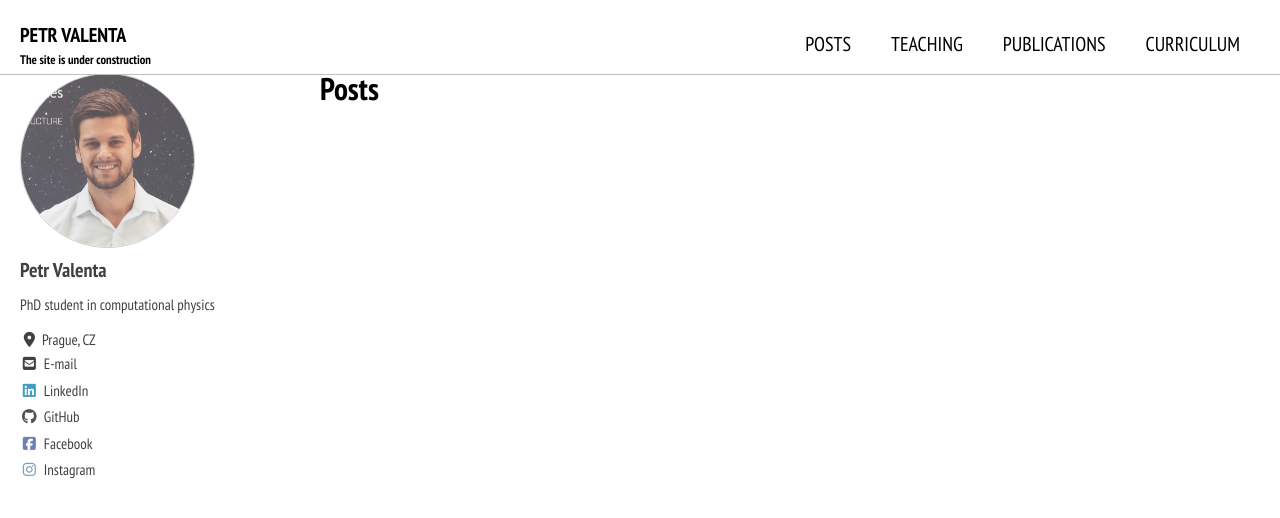
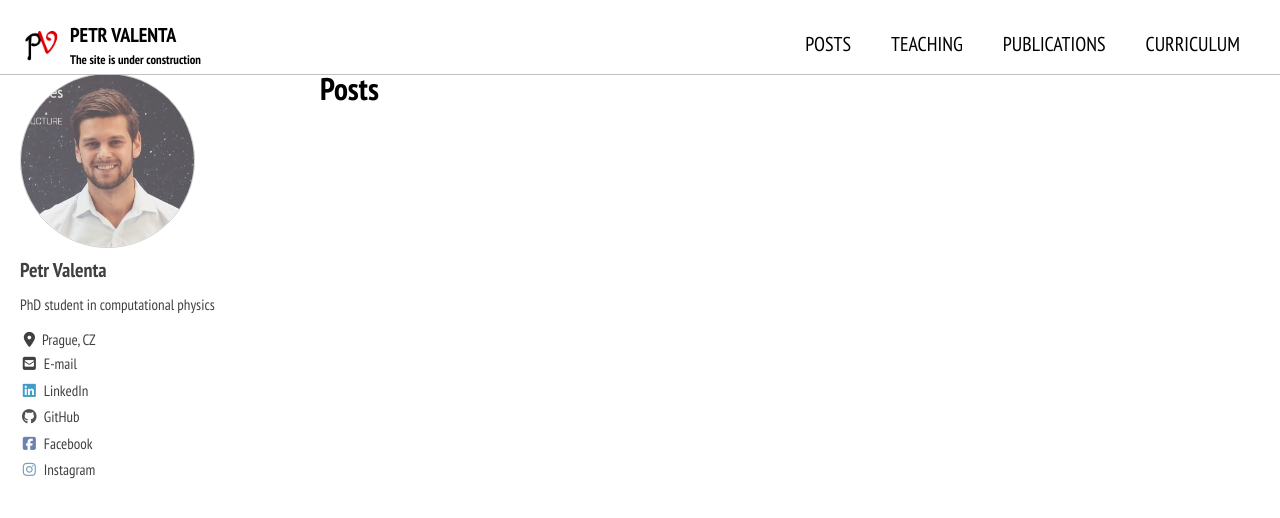
Before and after one commit to valenpe7/petrvalenta.eu, a Jekyll site: the page built from posts.html, in a window 1280 px wide and 900 px high. Shown: the top 518 px of the window. Built offline with Jekyll 4.4.1, drawn with Linux system fonts in a browser that asks for light colours; cached includes are drawn as plain includes; nearby versions of some CDN libraries.

Commit message:
added logo and favicon

```diff
--- a/_config.yml
+++ b/_config.yml
@@ -25,7 +25,7 @@
 baseurl                  : # the subpath of your site, e.g. "/blog"
 repository               : "valenpe7/petrvalenta.eu" # GitHub username/repo-name e.g. "mmistakes/minimal-mistakes"
 teaser                   : #"/assets/images/avatar.jpg" # path of fallback teaser image, e.g. "/assets/images/500x300.png"
-logo                     : #"/assets/images/logo.jpg" # path of logo image to display in the masthead, e.g. "/assets/images/88x88.png"
+logo                     : "/assets/images/logo.png" # path of logo image to display in the masthead, e.g. "/assets/images/88x88.png"
 masthead_title           : # overrides the website title displayed in the masthead, use " " for no title
 breadcrumbs              : true # true, false (default)
 words_per_minute         : 150
--- a/_includes/head/custom.html
+++ b/_includes/head/custom.html
@@ -3,5 +3,6 @@
 <!-- insert favicons. use https://realfavicongenerator.net/ -->
 
 <link href="https://fonts.googleapis.com/css?family=PT+Sans+Narrow:400,700|PT+Serif:400,700,400italic" rel="stylesheet" type="text/css">
+<link rel="icon" type="image/png" sizes="32x32" href="/assets/images/favicon.png">
 
 <!-- end custom head snippets -->
```
Also changed, not shown: assets/images/favicon.png (added), assets/images/logo.png (added).
